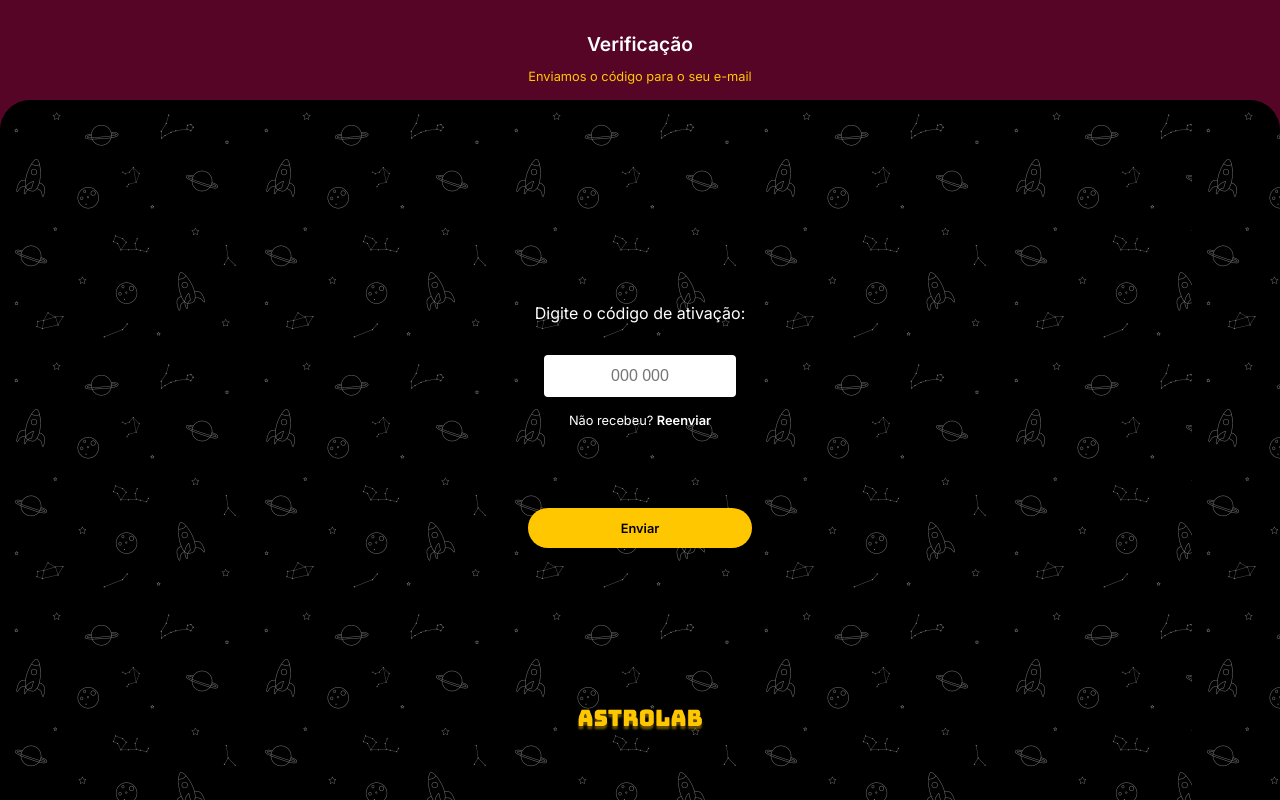
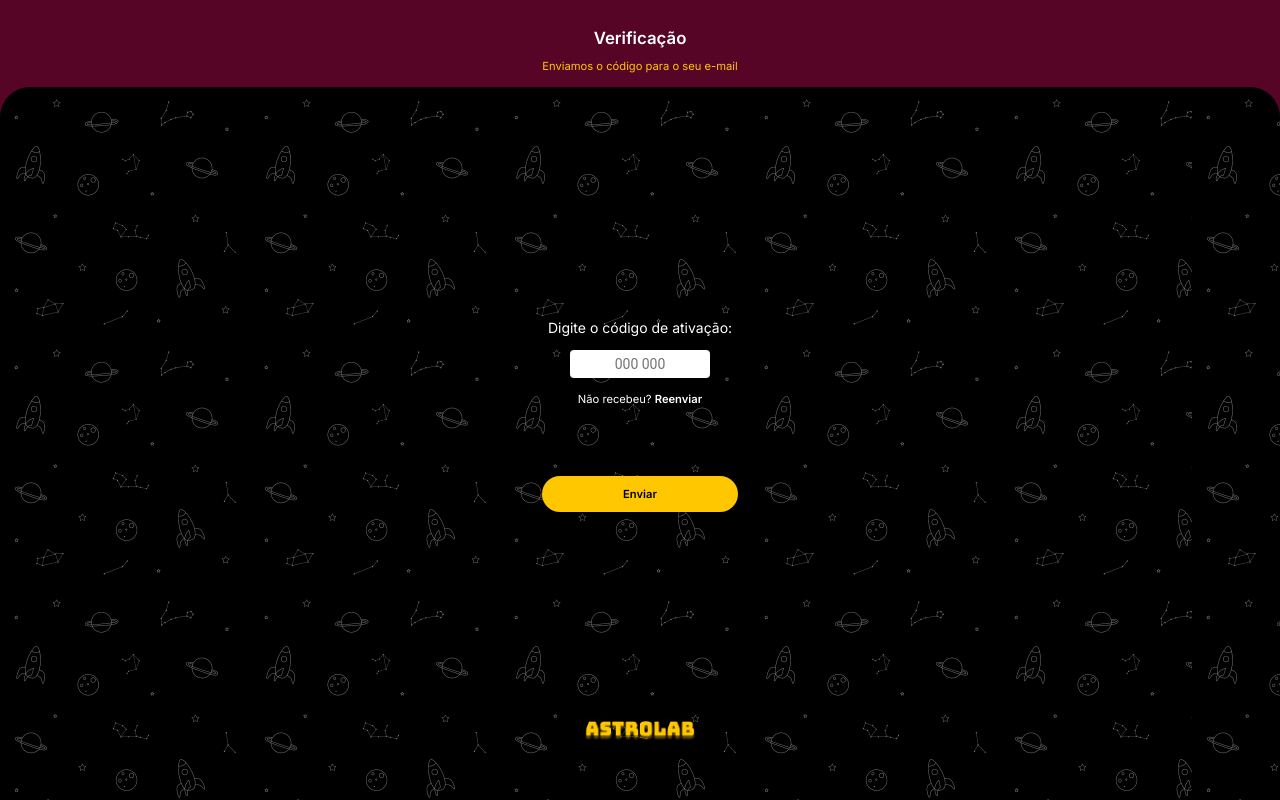
Before and after one commit to dEgito/Astrolab, a React (Create React App) app: page /validacao in a window 1280 px wide. Built offline with nearby package versions, Linux system fonts and the light colour scheme.

Commit message:
refactor: adiciona globalStyles

```diff
--- a/src/App.js
+++ b/src/App.js
@@ -1,8 +1,12 @@
+import GlobalStyle from "./assets/styles/GlobalStyles";
 import Routes from "./routers/routers";
 
 function App() {
   return (
-    <Routes />
+    <>
+      <Routes />
+      <GlobalStyle />
+    </>
   );
 }
 
--- /dev/null
+++ b/src/assets/styles/GlobalStyles.js
@@ -0,0 +1,43 @@
+import { createGlobalStyle } from "styled-components";
+
+const GlobalStyle = createGlobalStyle`
+    :root {
+        --white: #ffffff;
+        --gray-300: #e7e7e7;
+        --gray-500: rgba(47, 47, 47, 0.76);
+        --black: #000000;
+
+        --yellow-500: #FFC700;
+        --wine-500: #560526;
+    }
+
+    :focus {
+        outline: transparent;
+        box-shadow: 0 0 0 2px var(--yellow-500);
+    }
+
+    * {
+        margin: 0;
+        padding: 0;
+        box-sizing: border-box;
+    }
+
+    html {
+        font-size: 87.5%;
+    }
+
+    body {
+        color: var(--gray-300);
+        -webkit-font-smoothing: antialiased;
+    }
+
+    body, input, textarea, button {
+        font-family: 'Roboto', sans-serif;
+        font-weight: 400;
+        font-size: 1rem;
+    }
+
+
+`;
+
+export default GlobalStyle;
--- a/src/pages/Home/style.js
+++ b/src/pages/Home/style.js
@@ -12,10 +12,10 @@
   padding: 0;
   height: 100vh;
 
-  color: #ffffff;
+  color: var(--white);
   font-family: Inter;
   background: url(${Background}) repeat;
-  background-color: #000;
+  background-color: var(--black);
 
   header {
     display: flex;
@@ -46,7 +46,7 @@
   }
 
   a {
-    color: #ffc700;
+    color: var(--yellow-500);
   }
 `;
 
--- a/src/pages/Login/style.js
+++ b/src/pages/Login/style.js
@@ -8,7 +8,7 @@
   height: 100vh;
   margin: 0;
   padding: 0;
-  background-color: #560526;
+  background-color: var(--wine-500);
 `;
 
 export const Contents = styled.div`
@@ -19,10 +19,10 @@
   gap: 1rem;
   width: 100%;
   height: 100%;
-  color: #ffffff;
+  color: var(--white);
   font-family: Inter;
   background: url(${Background}) repeat;
-  background-color: #000;
+  background-color: var(--black);
   border-radius: 30px 30px 0 0;
 
   div {
@@ -32,12 +32,13 @@
     gap: 0.5rem;
 
     a {
+      color: var(--gray-300);
       padding: 0.2rem 0;
       font-size: 0.8rem;
       font-weight: 700;
 
       &:hover {
-        color: #ffc700;
+        color: var(--yellow-500);
       }
     }
   }
--- a/src/pages/Register/style.js
+++ b/src/pages/Register/style.js
@@ -8,7 +8,7 @@
   height: 100vh;
   margin: 0;
   padding: 0;
-  background-color: #560526;
+  background-color: var(--wine-500);
 `;
 
 export const Contents = styled.div`
@@ -19,10 +19,10 @@
   gap: 1rem;
   width: 100%;
   height: 100%;
-  color: #ffffff;
+  color: var(--white);
   font-family: Inter;
   background: url(${Background}) repeat;
-  background-color: #000;
+  background-color: var(--black);
   border-radius: 30px 30px 0 0;
 
   div {
--- a/src/pages/Token/style.js
+++ b/src/pages/Token/style.js
@@ -8,7 +8,7 @@
   height: 100vh;
   margin: 0;
   padding: 0;
-  background-color: #560526;
+  background-color: var(--wine-500);
 
   font-family: Inter;
 
@@ -20,7 +20,7 @@
     gap: 0.8rem;
     padding: 2rem 1rem 1rem;
 
-    color: #ffffff;
+    color: var(--white);
 
     h2 {
       margin: 0;
@@ -31,7 +31,7 @@
     p {
       margin: 0;
       font-size: 0.8rem;
-      color: #ffc700;
+      color: var(--yellow-500);
     }
   }
 `;
@@ -44,23 +44,23 @@
   gap: 1rem;
   width: 100%;
   height: 100%;
-  color: #ffffff;
+  color: var(--white);
   font-family: Inter;
   background: url(${Background}) repeat;
-  background-color: #000;
+  background-color: var(--black);
   border-radius: 30px 30px 0 0;
 
   a {
       font-size: .8rem;
       margin-bottom: 4rem;
       text-decoration: none;
-      color: #ffffff;
+      color: var(--white);
 
       &:hover {
           cursor: pointer;
 
           span {
-            color: #ffc700;
+            color: var(--yellow-500);
             transition: all 0.2s ease-in-out;
           }
       }
--- a/src/pages/Welcome/style.js
+++ b/src/pages/Welcome/style.js
@@ -8,7 +8,7 @@
   height: 100vh;
   margin: 0;
   padding: 0;
-  background-color: #560526;
+  background-color: var(--wine-500);
 `;
 
 export const Contents = styled.div`
@@ -19,10 +19,10 @@
   gap: 1rem;
   width: 100%;
   height: 100%;
-  color: #ffffff;
+  color: var(--white);
   font-family: Inter;
   background: url(${Background}) repeat;
-  background-color: #000;
+  background-color: var(--black);
   border-radius: 30px 30px 0 0;
 
   div {
@@ -38,7 +38,7 @@
 
   span {
     text-transform: uppercase;
-    color: #ffc700;
+    color: var(--yellow-500);
     line-height: 2.5rem;
     font-size: 1.2rem;
     font-weight: 600;
```
